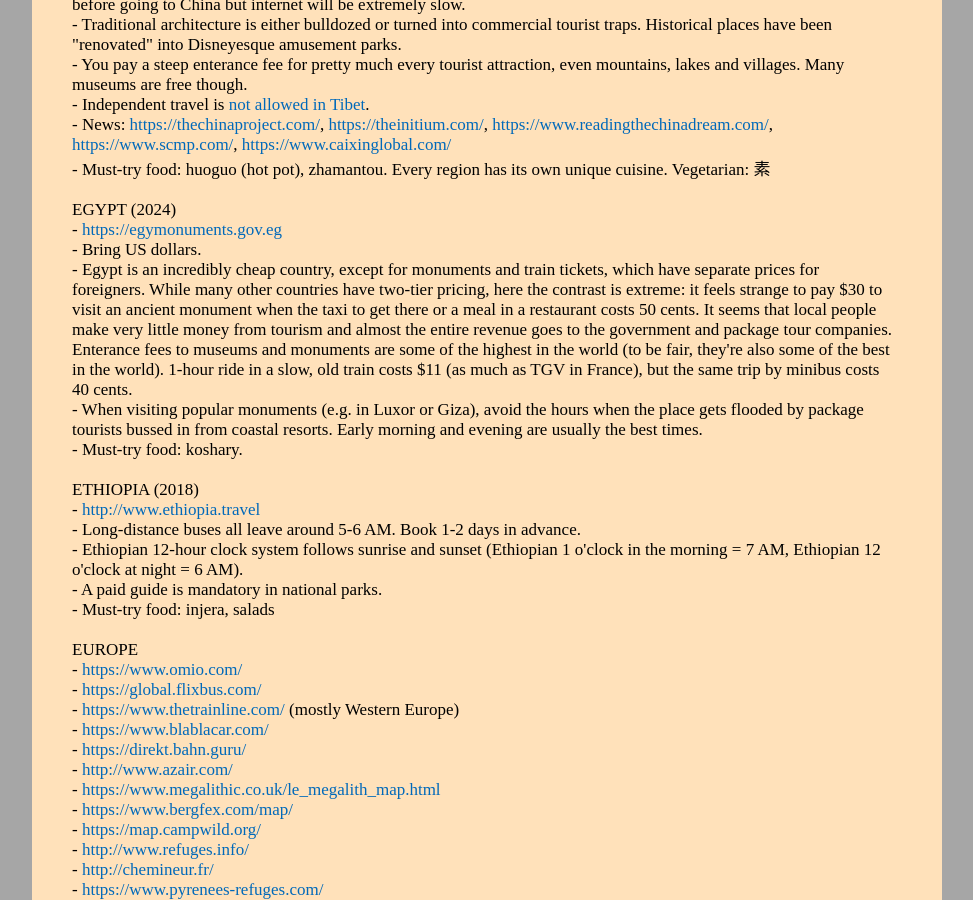
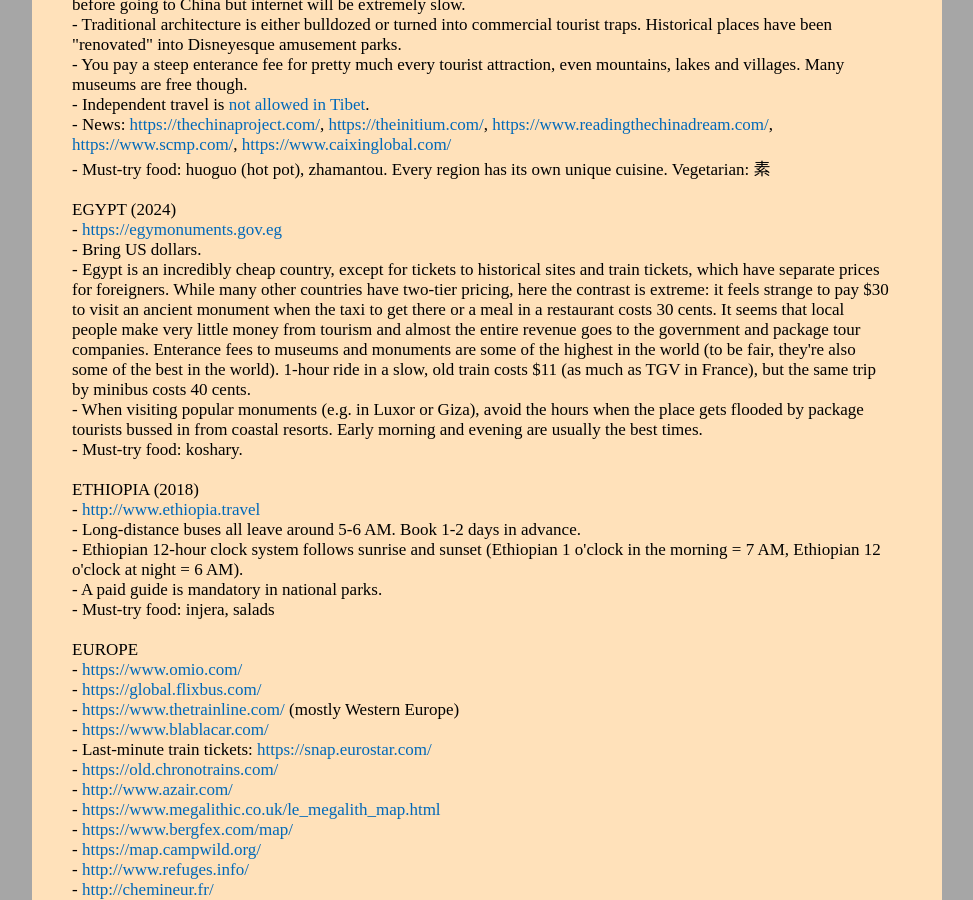
Before and after one commit to witbag/witbag.github.io, a Jekyll site: the page built from travel/notes.html, in a window 1280 px wide and 900 px high, scrolled down 1089 px. Shown: the whole window, without its empty margins (153-1126 px from the left). Built offline with Jekyll 4.4.1, drawn with Linux system fonts in a browser that asks for light colours; some of the changed lines change nothing that is shown; some of the changed text lies outside the part shown.

Commit message:
Update notes.html

```diff
--- a/travel/notes.html
+++ b/travel/notes.html
@@ -60,7 +60,7 @@
 EGYPT (2024)<br>
 - <a href="https://egymonuments.gov.eg" target=_blank>https://egymonuments.gov.eg</a><br />
 - Bring US dollars.<br>
-- Egypt is an incredibly cheap country, except for monuments and train tickets, which have separate prices for foreigners. While many other countries have two-tier pricing, here the contrast is extreme: it feels strange to pay $30 to visit an ancient monument when the taxi to get there or a meal in a restaurant costs 50 cents. It seems that local people make very little money from tourism and almost the entire revenue goes to the government and package tour companies. Enterance fees to museums and monuments are some of the highest in the world (to be fair, they're also some of the best in the world). 1-hour ride in a slow, old train costs $11 (as much as TGV in France), but the same trip by minibus costs 40 cents.<br>
+- Egypt is an incredibly cheap country, except for tickets to historical sites and train tickets, which have separate prices for foreigners. While many other countries have two-tier pricing, here the contrast is extreme: it feels strange to pay $30 to visit an ancient monument when the taxi to get there or a meal in a restaurant costs 30 cents. It seems that local people make very little money from tourism and almost the entire revenue goes to the government and package tour companies. Enterance fees to museums and monuments are some of the highest in the world (to be fair, they're also some of the best in the world). 1-hour ride in a slow, old train costs $11 (as much as TGV in France), but the same trip by minibus costs 40 cents.<br>
 - When visiting popular monuments (e.g. in Luxor or Giza), avoid the hours when the place gets flooded by package tourists bussed in from coastal resorts. Early morning and evening are usually the best times.<br>
 - Must-try food: koshary.<br>
 <br>
@@ -76,7 +76,8 @@
 - <a href="https://global.flixbus.com/" target=_blank>https://global.flixbus.com/</a><br />
 - <a href="https://www.thetrainline.com/" target=_blank>https://www.thetrainline.com/</a> (mostly Western Europe)<br />
 - <a href="https://www.blablacar.com/" target=_blank>https://www.blablacar.com/</a><br />
-- <a href="https://direkt.bahn.guru/" target=_blank>https://direkt.bahn.guru/</a><br />
+- Last-minute train tickets: <a href="https://snap.eurostar.com/" target=_blank>https://snap.eurostar.com/</a><br />
+- <a href="https://old.chronotrains.com/" target=_blank>https://old.chronotrains.com/</a><br />
 - <a href="http://www.azair.com/" target=_blank>http://www.azair.com/</a><br />
 - <a href="https://www.megalithic.co.uk/le_megalith_map.html" target=_blank>https://www.megalithic.co.uk/le_megalith_map.html</a><br />
 - <a href="https://www.bergfex.com/map/" target=_blank>https://www.bergfex.com/map/</a><br />
@@ -123,7 +124,7 @@
 - <a href="https://foodsharing.de/karte" target=_blank>https://foodsharing.de/karte</a><br />
 - <a href="https://mundraub.org/map" target=_blank>https://mundraub.org/map</a><br />
 - <a href="http://www.freepee.org/" target=_blank>http://www.freepee.org/</a><br />
-- <a href="https://www.bahn.com/en/offers/regional/deutschlandticket" target=_blank>Deutschland-Ticket</a> 49 euro for 1 month for all public transport and regional trains.<br>
+- <a href="https://www.bahn.com/en/offers/regional/deutschlandticket" target=_blank>Deutschland-Ticket</a> 58 euro for 1 month for all public transport and regional trains.<br>
 - <a href="https://www.bahn.com/en/view/offers/regional/day-ticket-for-germany.shtml" target=_blank>1-day train ticket</a> can be a good deal for a small group (up to 5 people).<br>
 - News: <a href="https://www.dw.com/" target=_blank>https://www.dw.com/</a><br />
 <br>
@@ -183,7 +184,7 @@
 - <a href="https://japanhike.wordpress.com/" target=_blank>https://japanhike.wordpress.com/</a><br />
 - <a href="http://best-hike-japan.com/" target=_blank>http://best-hike-japan.com/</a><br />
 - <a href="https://www.google.com/maps/d/viewer?mid=1ZBVjXbJKXFgt7AFBFQlSn5Zx3to" target=_blank>https://www.google.com/maps/d/viewer?mid=1ZBVjXbJKXFgt7AFBFQlSn5Zx3to</a><br />
-- Ferry to Korea (about 25$): <a href="https://www.camellia-line.co.jp/rs/" target=_blank>https://www.camellia-line.co.jp/rs/</a><br />
+- Ferry to Korea (about 35$): <a href="https://www.camellia-line.co.jp/rs/" target=_blank>https://www.camellia-line.co.jp/rs/</a><br />
 - The numerous railway and subway companies are incompatible with each other and use different tickets and stations. Changing a subway line sometimes involves going out into the street, entering a different building, and buying a new ticket.<br>
 - Public trash cans are very rare and every item you buy comes wrapped in plastic.<br>
 - News: <a href="https://www.japantimes.co.jp/" target=_blank>https://www.japantimes.co.jp/</a>, <a href="https://www3.nhk.or.jp/nhkworld/" target=_blank>https://www3.nhk.or.jp/nhkworld/</a><br />
@@ -252,7 +253,7 @@
 <br>
 RUSSIA (2010)<br>
 - The police or government agents in civilian clothes "randomly" stop people for document checks, especially if you look foreign.<br>
-- Since 2022: if you're dumb enough to want to visit Russia, you probably deserve whatever happens to you there.<br>
+- Since 2022: if you're dumb enough to visit Russia, you probably deserve whatever happens to you there.<br>
 - News: <a href="https://www.themoscowtimes.com/" target=_blank>https://www.themoscowtimes.com/</a>, <a href="https://novayagazeta.eu/" target=_blank>https://novayagazeta.eu/</a>, <a href="https://meduza.io/en" target=_blank>https://meduza.io/en</a><br />
 <br>
 SWITZERLAND<br>
@@ -286,7 +287,7 @@
 - <a href="https://tcl99web.transport.co.th/Home" target=_blank>https://tcl99web.transport.co.th/Home</a><br />
 - <a href="https://www.railway.co.th/Home/index" target=_blank>https://www.railway.co.th/Home/index</a><br />
 - ATM fees are very high.<br>
-- Thailand has one of the highest traffic death rates in the world. 3/4 of these happen on motorcycles. The media love reporting about bus crashes leading to a popular belief that buses are dangerous, but in reality they're one of the safest modes of transport (see <a href="https://apps.who.int/iris/rest/bitstreams/1164010/retrieve" target=_blank>here</a> for stats).<br>
+- Thailand has one of the highest traffic death rates in the world. 3/4 of these happen on motorcycles. The media love reporting about bus crashes leading to a popular belief that buses are dangerous, but in reality they're one of the safest modes of transport (see <a href="https://www.who.int/publications/i/item/9789241565684" target=_blank>here</a> for stats).<br>
 - News: <a href="https://www.thaienquirer.com/" target=_blank>https://www.thaienquirer.com/</a><br />
 - Must-try food: tom yum, kaeng (curry), pad thai, night market<br>
 <br>
```
